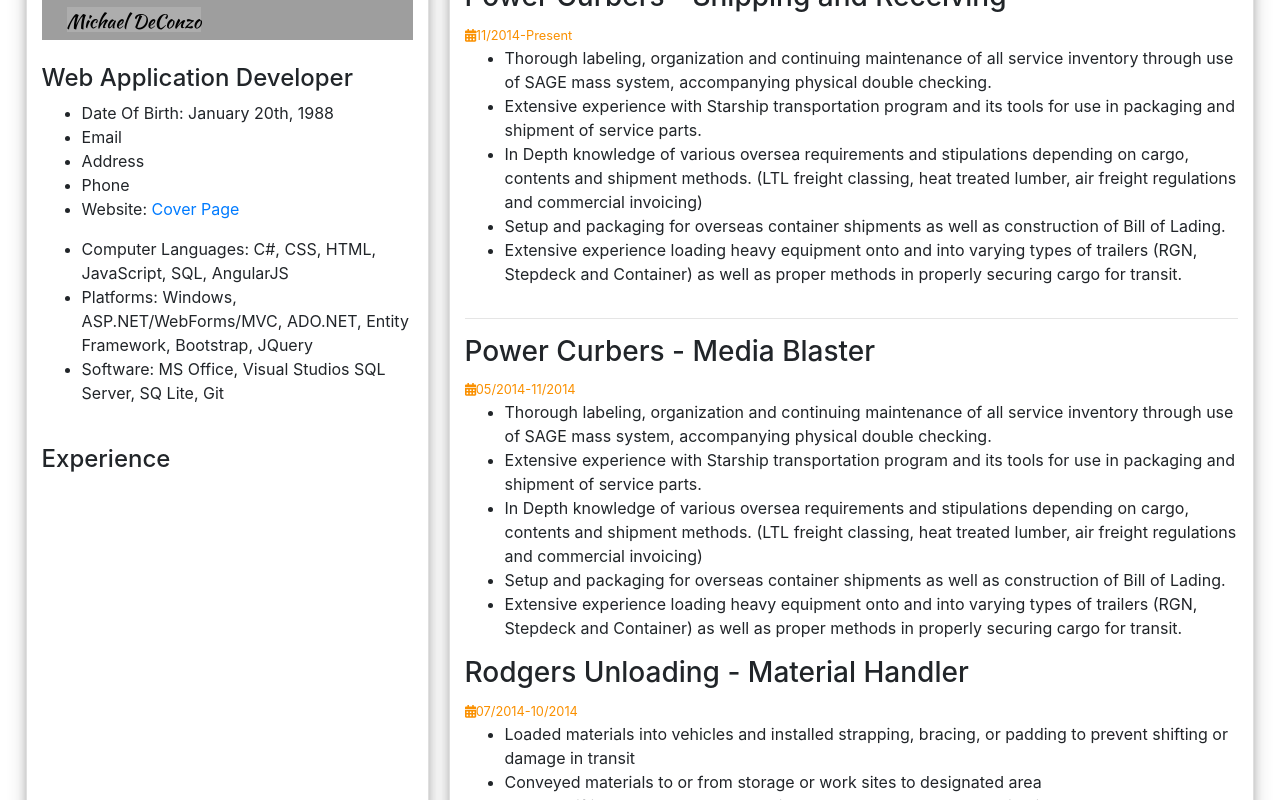
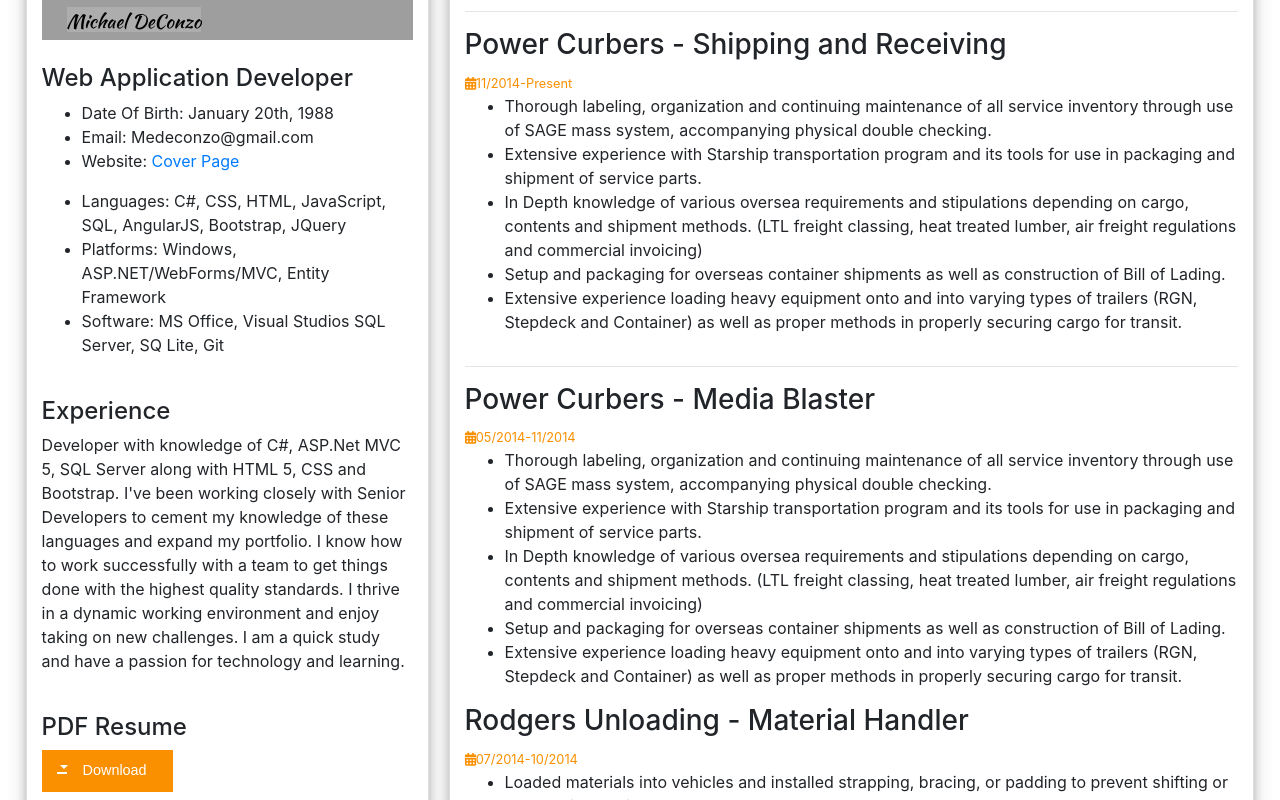
Before and after one commit to Ovarmorrow/resume, an Angular app: page / in a window 1280 px wide. Shown: the part 960-1760 px from the top of the page. Built offline with nearby package versions, Linux system fonts and the light colour scheme; grey boxes are pictures that could not be loaded.

Commit message:
added resume download button

```diff
--- a/src/app/app.component.html
+++ b/src/app/app.component.html
@@ -13,34 +13,34 @@
       <img class="profile-img" [src]="profile" alt="Profile" >
       <div class="profile-text">Michael DeConzo</div>
     </div>
-
+  <!-- Left Section of column page -->
     <h4>Web Application Developer</h4>
     <ul class="personal-info">
       <li>Date Of Birth: January 20th, 1988</li>
-      <li>Email</li>
-      <li>Address</li>
-      <li>Phone</li>
+      <li>Email: Medeconzo@gmail.com</li>
       <li>Website: <a href="https://ovarmorrow.github.io/">Cover Page</a></li>
     </ul>
 
-    <!-- To do more work -->
+
     <ul class="skills">
-      <li>Computer Languages: C#, CSS, HTML, JavaScript, SQL, AngularJS</li>
-      <li>Platforms: Windows, ASP.NET/WebForms/MVC, ADO.NET, Entity Framework, Bootstrap, JQuery</li>
+      <li>Languages: C#, CSS, HTML, JavaScript, SQL, AngularJS, Bootstrap, JQuery</li>
+      <li>Platforms: Windows, ASP.NET/WebForms/MVC, Entity Framework </li>
       <li>Software: MS Office, Visual Studios SQL Server, SQ Lite, Git</li>
-      <!-- <li>Ability to translate business requirements from non-technical users to end product</li>
-      <li>Excellent verbal and written communication skills and strong attention to detail</li> -->
     </ul>
 
     <h4>Experience</h4>
 
-    <!-- <p>Junior Developer with knowledge of C#, ASP.Net MVC 5, SQL Server along with HTML 5, CSS and Bootstrap. I've been working
-      closely with a Senior Developer to build
-      <a href="https://www.outpourfilms.com/" title="https://www.outpourfilms.com/" target="_blank" rel="noreferrer noopener">Pinetop Systems.</a> I know how to work successfully with a team to get things done with the highest quality standards.
+    <p> Developer with knowledge of C#, ASP.Net MVC 5, SQL Server along with HTML 5, CSS and Bootstrap. I've been working
+      closely with Senior Developers to cement my knowledge of these languages and expand my portfolio. I know how to work successfully with a team to get things done with the highest quality standards.
       I thrive in a dynamic working environment and enjoy taking on new challenges. I am a quick study and have a passion for
-      technology and learning.</p> -->
+      technology and learning.</p>
+
+    <h4>PDF Resume</h4>
+
+    <a href="https://www.scribd.com/document/379022430/MD-Resume" class="buttonDownload">Download</a>
+
   </div>
-
+  <!-- Right column section of page -->
   <div class="card work-experience">
     <h1>Work Experience</h1>
 
@@ -48,7 +48,11 @@
       <h3>Pinetop Systems - Junior Web Developer</h3>
       <small class="timeline"><i class="fas fa-calendar-alt"></i>01/2018-Present</small>
       <ul>
-        <li>Developer with knowledge of C#, ASP.Net MVC 5, SQL Server along with HTML 5, CSS and Bootstrap.</li>
+        <li>Developed marketing website using bootstrap and database integration with SQL server</li>
+        <li>Built web pages using HTML, JQuery, Bootstrap, and C#</li>
+        <li>Partnered with designers to create sitemaps, improve Web page layouts and interfaces</li>
+        <li>Coordinated with marketing team for the presentation of website and other marketing material</li>
+
       </ul>
     </div>
     <hr />
@@ -95,7 +99,7 @@
       </ul>
     </div>
   </div>
-
+  <!-- Right buttom column section -->
   <div class="card education">
     <h1>Education</h1>
 
--- a/src/app/app.component.scss
+++ b/src/app/app.component.scss
@@ -2,25 +2,11 @@
     grid-row: 0 / span 1;
     grid-column: 0 / span 1;
     width: 100%;
-
-
 }
 
 .bgimg1 {
     height: 85vh;
     width: 100%;
-}
-
-.personal-info {
-
-}
-
-.skills {
-
-}
-
-.work-experience {
-
 }
 
 .education {
@@ -62,4 +48,89 @@
     color: #fa9000
 }
 
+.buttonDownload {
+	display: inline-block;
+	position: relative;
+	padding: 10px 25px;
+
+	background-color: #fa8f00;
+	color: white;
+
+	font-family: sans-serif;
+	text-decoration: none;
+	font-size: 0.9em;
+	text-align: center;
+	text-indent: 15px;
+	width: 131px;
+}
+
+.buttonDownload:hover {
+	background-color: #333;
+	color: white;
+}
+
+.buttonDownload:before, .buttonDownload:after {
+	content: ' ';
+	display: block;
+	position: absolute;
+	left: 15px;
+	top: 52%;
+}
+
+/* Download box shape  */
+.buttonDownload:before {
+	width: 10px;
+	height: 2px;
+	border-style: solid;
+	border-width: 0 2px 2px;
+}
+
+/* Download arrow shape */
+.buttonDownload:after {
+	width: 0;
+	height: 0;
+	margin-left: 3px;
+	margin-top: -7px;
+
+	border-style: solid;
+	border-width: 4px 4px 0 4px;
+	border-color: transparent;
+	border-top-color: inherit;
+
+	animation: downloadArrow 2s linear infinite;
+	animation-play-state: paused;
+}
+
+.buttonDownload:hover:before {
+	border-color: #4CC713;
+}
+
+.buttonDownload:hover:after {
+	border-top-color: #4CC713;
+	animation-play-state: running;
+}
+
+/* keyframes for the download icon anim */
+@keyframes downloadArrow {
+	/* 0% and 0.001% keyframes used as a hackish way of having the button frozen on a nice looking frame by default */
+	0% {
+		margin-top: -7px;
+		opacity: 1;
+	}
+
+	0.001% {
+		margin-top: -15px;
+		opacity: 0;
+	}
+
+	50% {
+		opacity: 1;
+	}
+
+	100% {
+		margin-top: 0;
+		opacity: 0;
+	}
+}
+
 // Experience Chart
--- a/src/app/app.component.ts
+++ b/src/app/app.component.ts
@@ -10,9 +10,12 @@
   title = 'app';
   navBackground: string;
   profile: string;
+  pdfResume: string;
 
   constructor() {
     this.navBackground = "/resume/assets/img/navBackground.jpg";
     this.profile = "/resume/assets/img/profile.jpg";
+    this.pdfResume = "/resume/assets/img/pdfResume.pdf"
+
    }
 }
```
Also changed, not shown: 8 other files (tests, documents, lock files or other folders).
